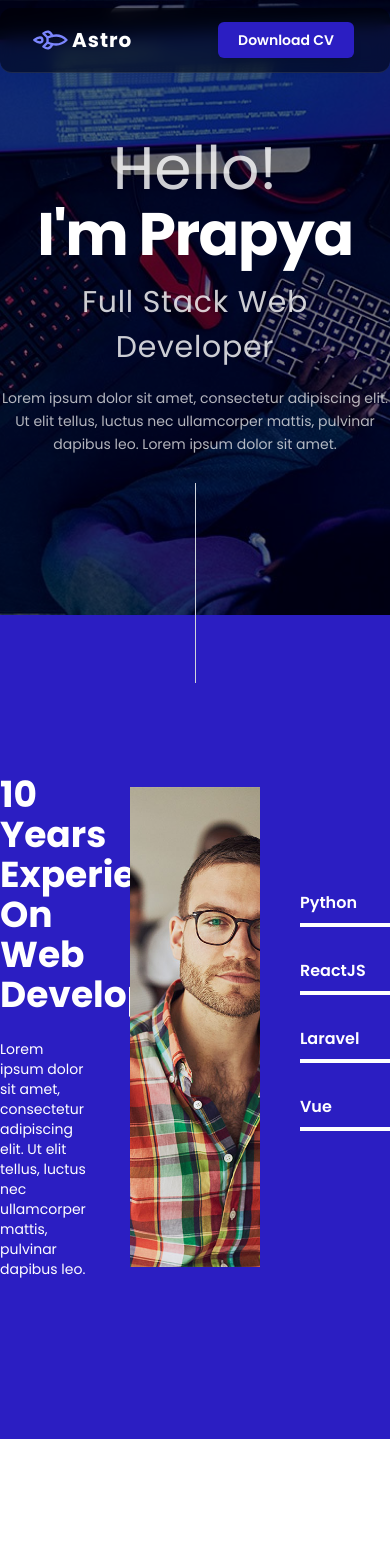
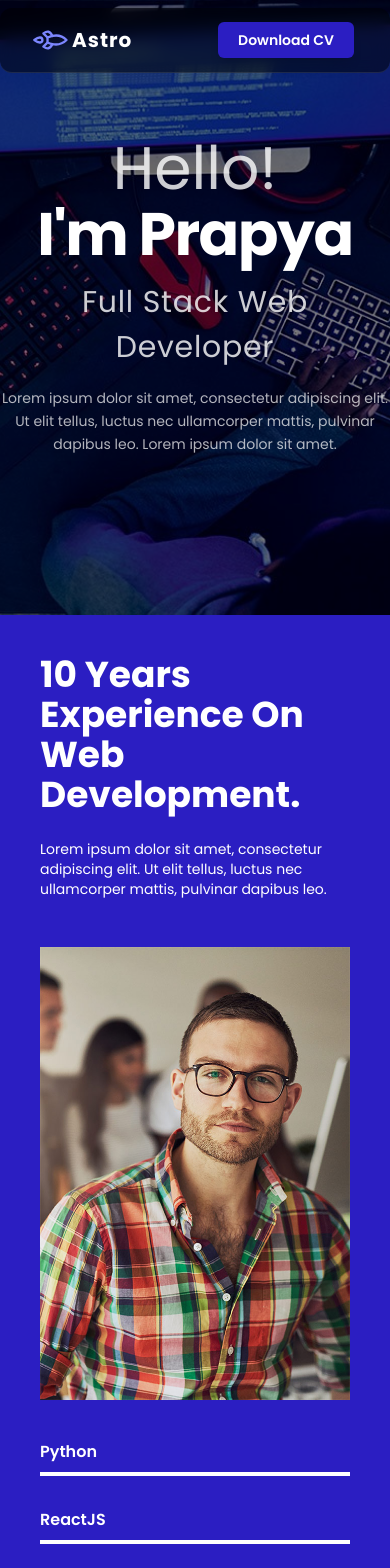
Before and after one commit to fatinishraqprapya25/Personal-Portfolio-React-Template, a React (Vite) app: page / in a window 390 px wide. Shown: the top 1568 px of the page. Before the commit the page ends 1439 px from the top, so only its background shows below. Built offline with nearby package versions, Linux system fonts and the light colour scheme.

Commit message:
profile section optimized

```diff
--- a/src/components/home/Profile.jsx
+++ b/src/components/home/Profile.jsx
@@ -10,33 +10,33 @@ export default function Profile() {
     ];
 
     return (
-        <section className="bg-[#2b1ec2] poppins text-white py-40 relative">
-            <div className="h-50 w-[1px] bg-gray-300 absolute left-[50%] top-[-16%]"></div>
+        <section className="bg-[#2b1ec2] poppins text-white md:py-40 py-10 relative">
+            <div className="h-50 w-[1px] bg-gray-300 hidden absolute left-[50%] top-[-16%] md:block"></div>
             <Container>
-                <div className="flex justify-center items-center">
+                <div className="md:flex justify-center items-center">
 
-                    <div className="w-1/3 pr-10">
+                    <div className="md:w-1/3 pr-10 md:px-0 px-10">
                         <div className="text-4xl font-bold leading-[40px] mb-6">
                             <h2>10 Years </h2>
                             <h2>Experience On</h2>
                             <h2>Web </h2>
                             <h2>Development.</h2>
                         </div>
-                        <p className="text-sm">
+                        <p className="text-sm pb-12">
                             Lorem ipsum dolor sit amet, consectetur adipiscing elit. Ut elit tellus, luctus nec ullamcorper mattis, pulvinar dapibus leo.
                         </p>
                     </div>
 
-                    <div className="w-1/3 flex justify-center relative z-10">
+                    <div className="md:w-1/3 flex justify-center relative z-10 md:px-0 px-10">
                         <img
                             src={profile}
                             alt="Profile of a Web Developer"
-                            className="h-120 w-75 object-cover object-top opacity-100"
+                            className="md:h-120 md:w-75  w-full h-auto object-cover object-top opacity-100"
                         />
                     </div>
 
 
-                    <div className="w-1/3 pl-10">
+                    <div className="md:w-1/3 md:pl-10 px-10 md:px-0 mt-10">
                         {skills.map((skill, index) => (
                             <div key={index} className="mb-8">
                                 <p className="font-semibold mb-2">{skill.name}</p>
```
